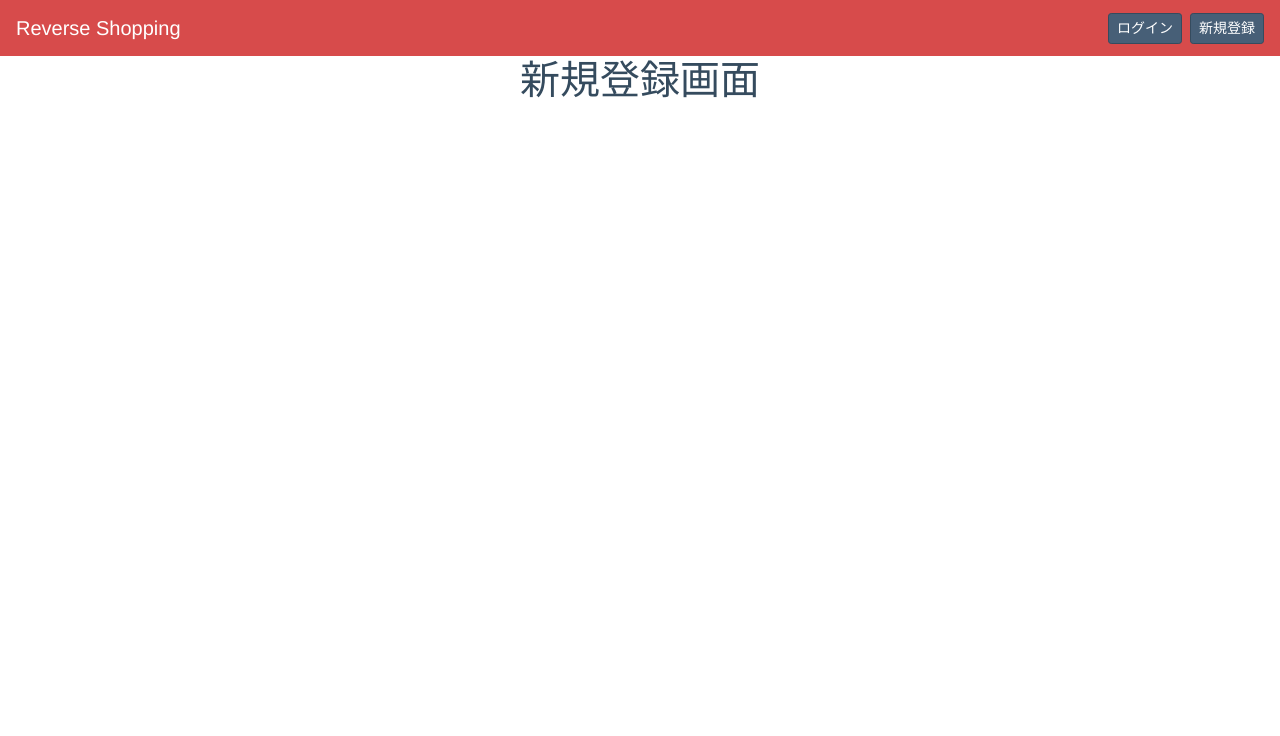
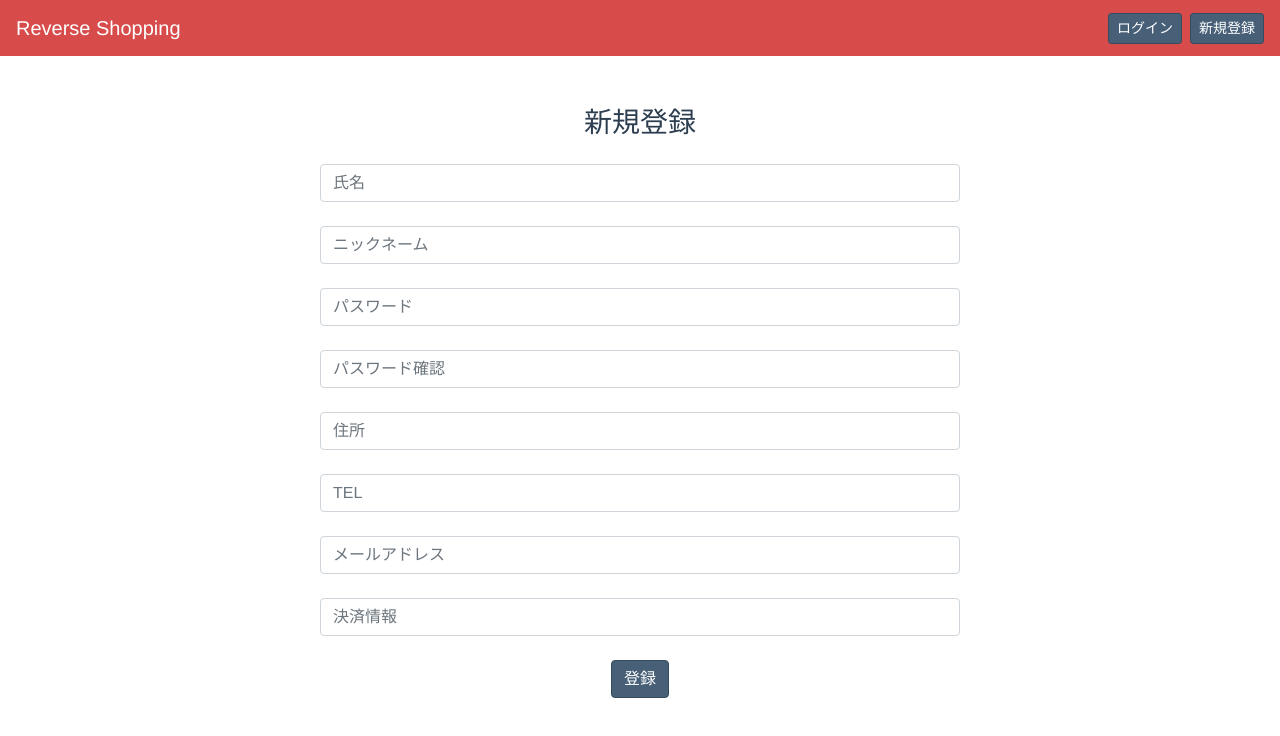
Before and after one commit to TakashiWakai-AWS/kogasoftware-AgenlDojo, a Vue app in the folder ReverseShopping/vue/: page /sign-up in a window 1280 px wide. Shown: the top 736 px of the page. Built offline with nearby package versions, Linux system fonts and the light colour scheme.

Commit message:
ユーザー登録画面追加

```diff
--- a/ReverseShopping/vue/src/views/SignUp.vue
+++ b/ReverseShopping/vue/src/views/SignUp.vue
@@ -1,5 +1,30 @@
 <template>
-  <div class="sign-up">
-    <h1>新規登録画面</h1>
+  <div id="sign-up">
+      <h3>新規登録</h3>
+      <b-form-input class="w-50 mx-auto mt-4" type="text" placeholder="氏名"></b-form-input>
+      <b-form-input class="w-50 mx-auto mt-4" type="text" placeholder="ニックネーム"></b-form-input>
+      <b-form-input class="w-50 mx-auto mt-4" type="password" placeholder="パスワード"></b-form-input>
+      <b-form-input class="w-50 mx-auto mt-4" type="password" placeholder="パスワード確認"></b-form-input>
+      <b-form-input class="w-50 mx-auto mt-4" type="text" placeholder="住所"></b-form-input>
+      <b-form-input class="w-50 mx-auto mt-4" type="text" placeholder="TEL"></b-form-input>
+      <b-form-input class="w-50 mx-auto mt-4" type="email" placeholder="メールアドレス"></b-form-input>
+      <b-form-input class="w-50 mx-auto mt-4" type="text" placeholder="決済情報"></b-form-input>
+      <b-button id="sign-up-button" class="button mt-4">登録</b-button>
   </div>
 </template>
+
+<script>
+export default {
+  name: 'SignUp',
+}
+</script>
+
+<style scoped>
+#sign-up {
+  margin-top: 50px;
+}
+
+#sign-up-button {
+  margin-bottom: 50px;
+}
+</style>
```
